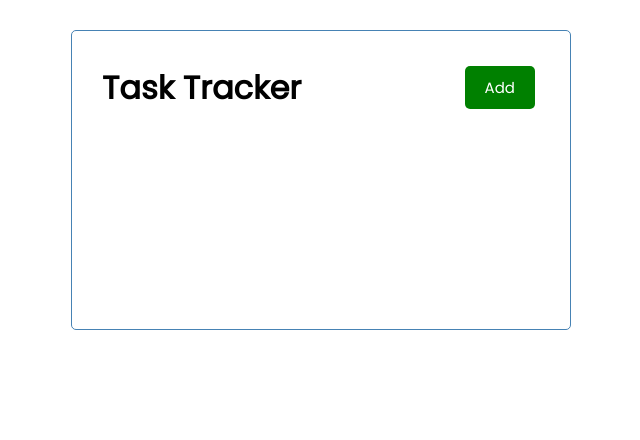
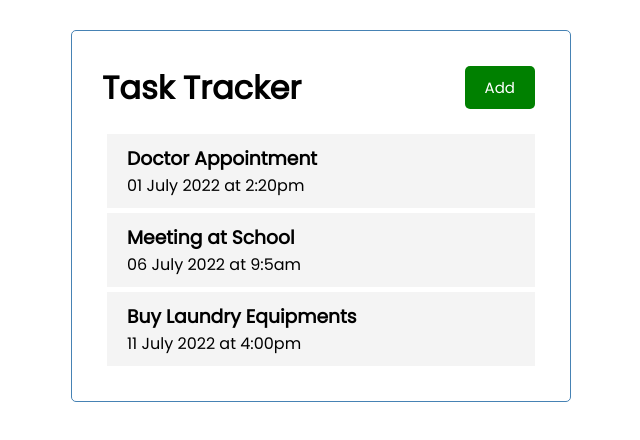
Before and after one commit to atprana/react-task-tracker, a React (Create React App) app: page / in a window 1280 px wide. Shown: the top 440 px of the page, without its empty margins (319-959 px from the left). Built offline with nearby package versions, Linux system fonts and the light colour scheme.

Commit message:
add tasks

```diff
--- a/src/App.js
+++ b/src/App.js
@@ -1,9 +1,33 @@
+import { useState } from "react"
 import Header from "./components/Header";
+import Tasks from './components/Tasks'
+
 
  function App() {
+  const [tasks, setTasks] = useState(
+    [
+      {
+        id:1,
+        text: 'Doctor Appointment',
+        day: '01 July 2022 at 2:20pm'
+      },
+      {
+        id:2,
+        text: 'Meeting at School',
+        day: '06 July 2022 at 9:5am'
+      },
+      {
+        id:3,
+        text: 'Buy Laundry Equipments',
+        day: '11 July 2022 at 4:00pm'
+      }
+    ]
+  )
+
  return (
    <div className=" container">
        <Header />
+       <Tasks tasks={tasks}/>
      </div>
    );
  }
--- a/src/components/Header.js
+++ b/src/components/Header.js
@@ -1,11 +1,15 @@
 import Proptypes from 'prop-types';
+import Button from './Button'
 
-import Button from './Button'
+const onClick = () => {
+    console.log('Click')
+}
 const Header = ({title}) => {
   return (
     <header className='header'>
         <h1>{title}</h1>
-        <Button color='green' text='Add'/>
+        <Button color='green' text='Add'
+        onClick={onClick}/>
     </header>
   )
 }
@@ -13,7 +17,6 @@
 Header.defaultProps = {
     title: 'Task Tracker'
 }
-
 Header.propTypes = {
     title: Proptypes.string,
 }
--- /dev/null
+++ b/src/components/Task.js
@@ -0,0 +1,10 @@
+const Task = ({task}) => {
+  return (
+    <div className="task">
+      <h3>{task.text} </h3>
+      <p> {task.day} </p>
+    </div>
+  )
+}
+
+export default Task
--- /dev/null
+++ b/src/components/Tasks.js
@@ -0,0 +1,13 @@
+
+import Task from './Task'
+
+const Tasks = ({tasks}) => {
+return (
+  <>
+    {tasks.map((task) => (
+        <Task key={task.id} task={task}/>        ))}
+    </>
+  )
+}
+
+export default Tasks
```
